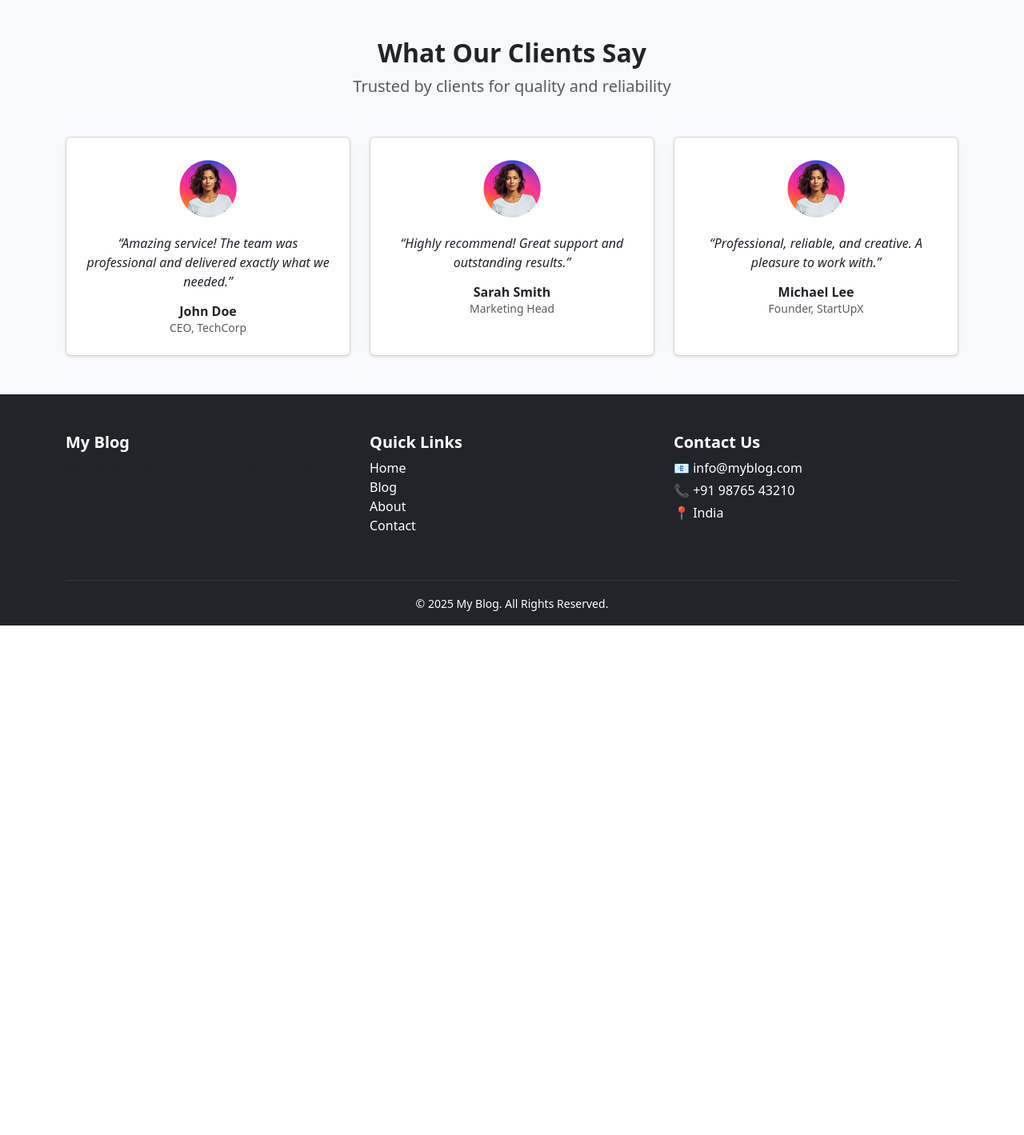
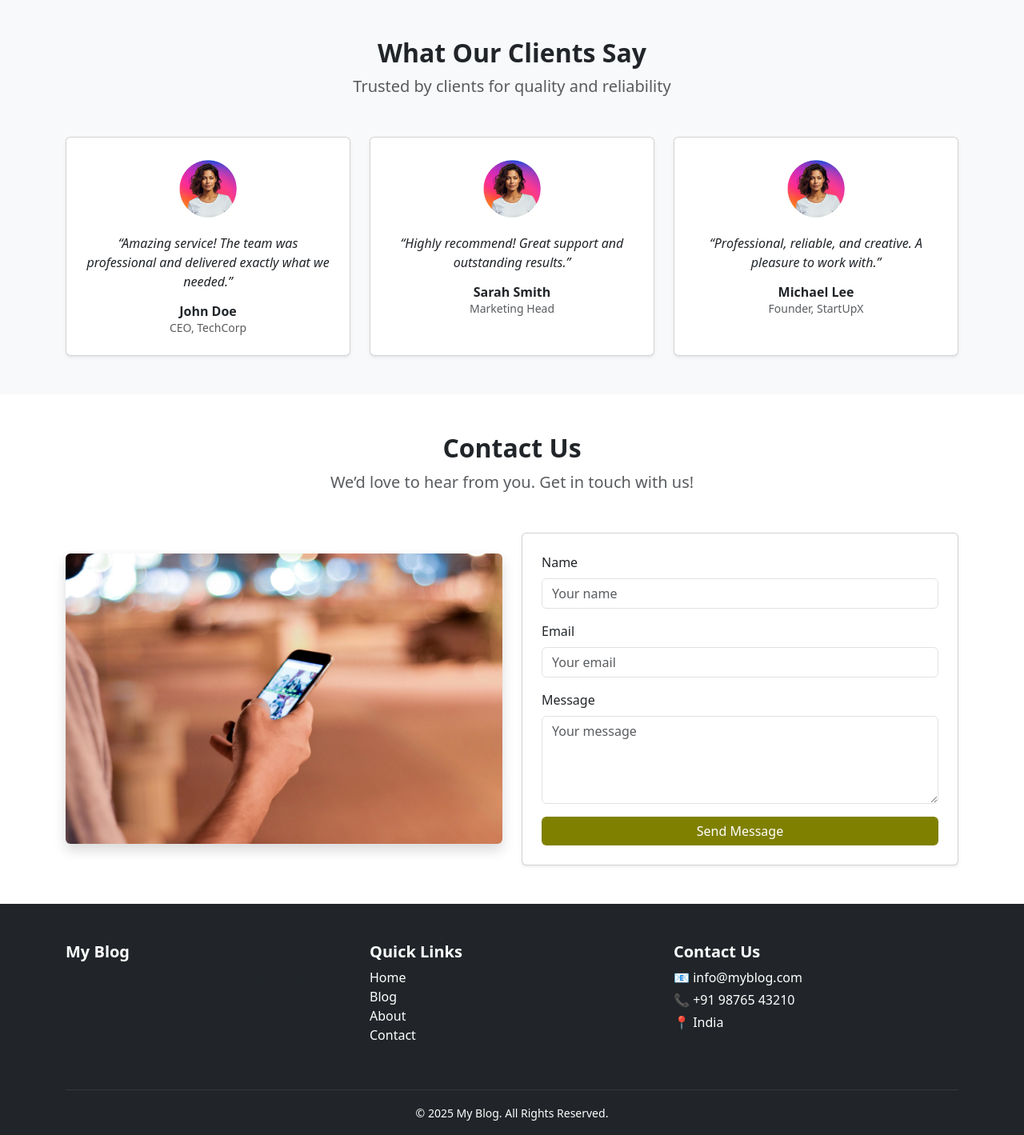
Before and after one commit to dhanparkash/python_blog, a Flask app: page / in a window 1280 px wide. Shown: the part 1945-3364 px from the top of the page at 80% size. Before the commit the page ends 2727 px from the top, so only its background shows below. Run offline with Flask 3, Linux system fonts and the light colour scheme.

Commit message:
contact section added

```diff
--- a/templates/home.html
+++ b/templates/home.html
@@ -146,5 +146,53 @@
         </div>
     </div>
 </section>
+<!-- Contact Section -->
+<section class="py-5">
+    <div class="container">
+
+        <!-- Section Header -->
+        <div class="text-center mb-5">
+            <h2 class="fw-bold">Contact Us</h2>
+            <p class="text-muted fs-5">We’d love to hear from you. Get in touch with us!</p>
+        </div>
+
+        <div class="row align-items-center g-4">
+
+            <!-- Image Column -->
+            <div class="col-md-6">
+                <img src="{{ url_for('static', filename='images/contact-us.jpg') }}"
+                     class="img-fluid rounded shadow"
+                     alt="Contact Us">
+            </div>
+
+            <!-- Form Column -->
+            <div class="col-md-6">
+                <div class="card shadow-sm p-4">
+                    <form method="post" action="/contact">
+                        <div class="mb-3">
+                            <label class="form-label">Name</label>
+                            <input type="text" class="form-control" placeholder="Your name" required>
+                        </div>
+
+                        <div class="mb-3">
+                            <label class="form-label">Email</label>
+                            <input type="email" class="form-control" placeholder="Your email" required>
+                        </div>
+
+                        <div class="mb-3">
+                            <label class="form-label">Message</label>
+                            <textarea class="form-control" rows="4" placeholder="Your message" required></textarea>
+                        </div>
+
+                        <button type="submit" class="btn btn-primary w-100">
+                            Send Message
+                        </button>
+                    </form>
+                </div>
+            </div>
+
+        </div>
+    </div>
+</section>
 
 {% endblock %}
```
Also changed, not shown: static/images/contact-us.jpg (added).
